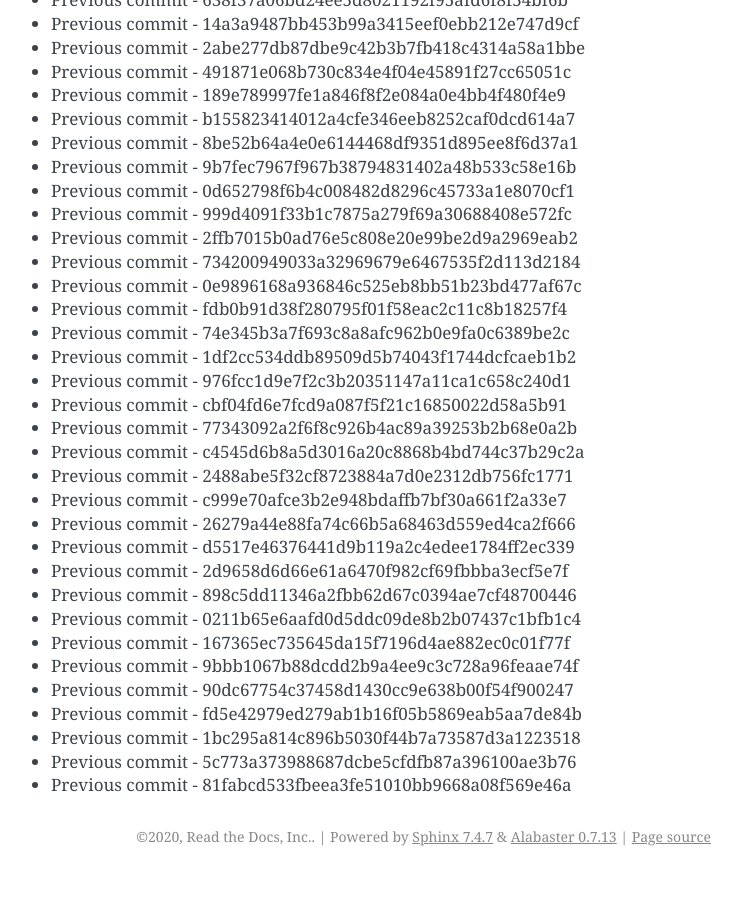
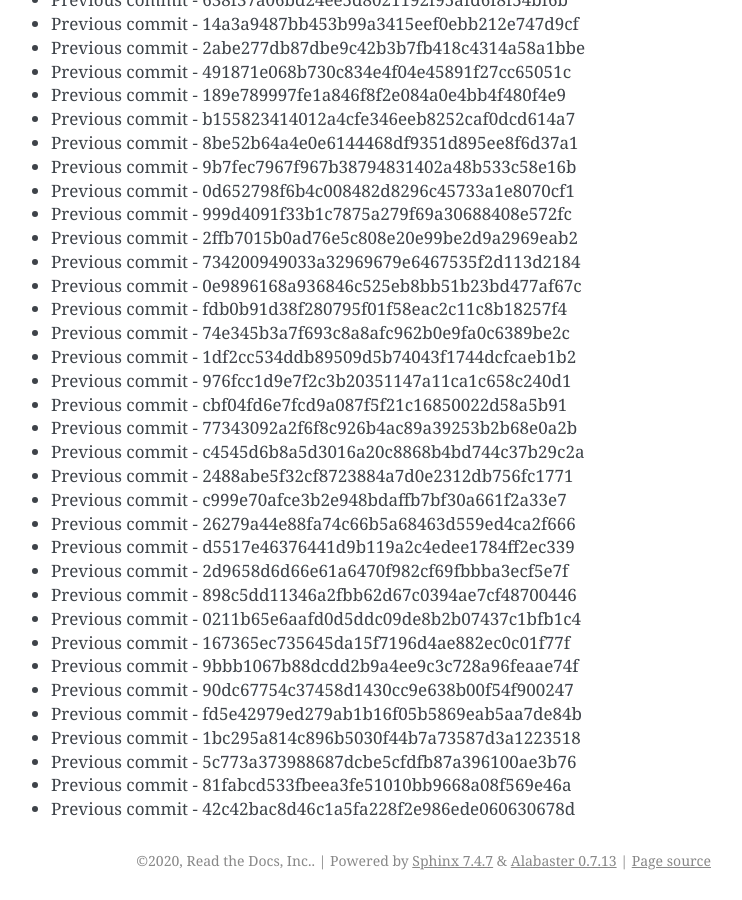
Before and after one commit to readthedocs/rtd-git-stresstest, a Sphinx documentation site: the page built from docs/updates.rst, in a window 1280 px wide and 900 px high, scrolled down 28117 px. Shown: the whole window, without its empty margins (399-1141 px from the left). Built offline with Sphinx 7.4.7, drawn with Linux system fonts in a browser that asks for light colours; before the commit the page ends 28993 px from its top, so only the background shows below that.

Commit message:
Generating commit from previous: 42c42bac8d46c1a5fa228f2e986ede060630678d

```diff
--- a/docs/updates.rst
+++ b/docs/updates.rst
@@ -1213,3 +1213,4 @@ It can be tested for any performance characteristics.
 * Previous commit - 1bc295a814c896b5030f44b7a73587d3a1223518
 * Previous commit - 5c773a373988687dcbe5cfdfb87a396100ae3b76
 * Previous commit - 81fabcd533fbeea3fe51010bb9668a08f569e46a
+* Previous commit - 42c42bac8d46c1a5fa228f2e986ede060630678d
```
